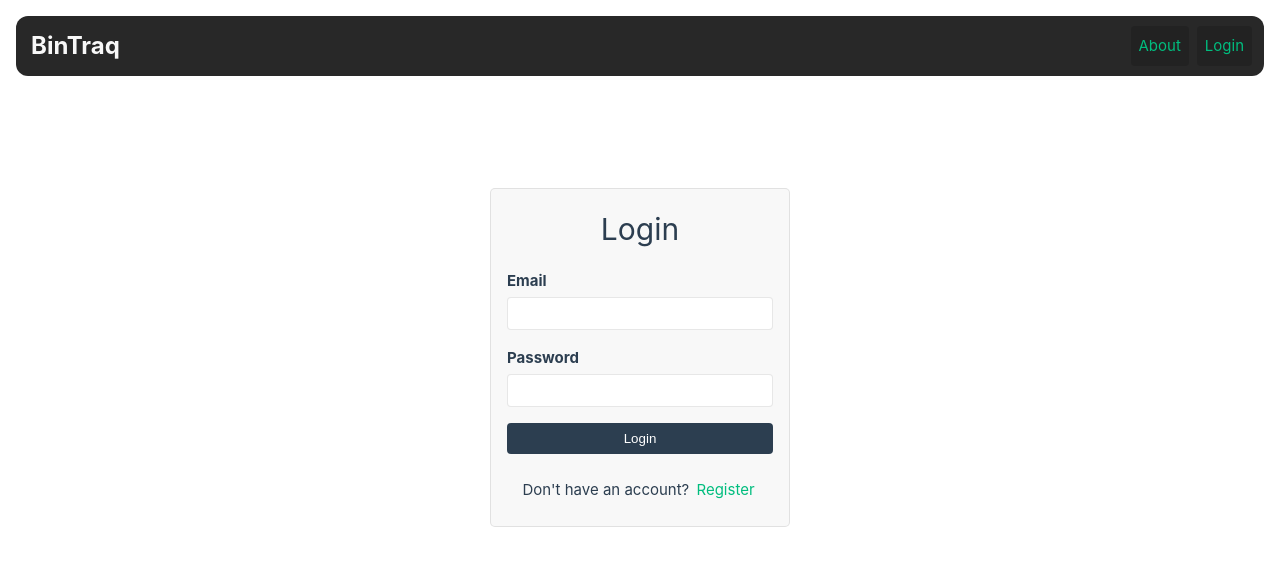
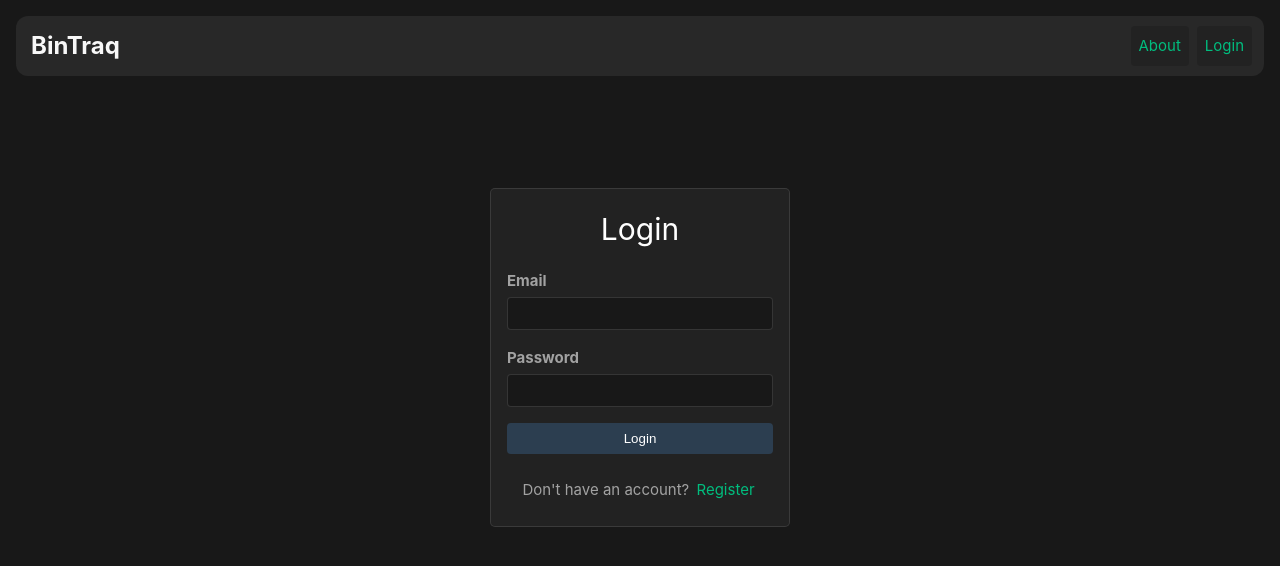
Before and after one commit to kwila-cloud/bintraq, a Vue app in the folder app/: page /login in a window 1280 px wide. Shown: the top 566 px of the page. Built offline with nearby package versions, Linux system fonts and the light colour scheme; no server answers.

Commit message:
feat: improve styling

```diff
--- a/app/src/assets/base.css
+++ b/app/src/assets/base.css
@@ -9,6 +9,7 @@
   --vt-c-black-mute: #282828;
 
   --vt-c-indigo: #2c3e50;
+  --vt-c-indigo-bright: #3c4e60;
 
   --vt-c-divider-light-1: rgba(60, 60, 60, 0.29);
   --vt-c-divider-light-2: rgba(60, 60, 60, 0.12);
@@ -23,21 +24,6 @@
 
 /* semantic color variables for this project */
 :root {
-  --color-background: var(--vt-c-white);
-  --color-background-soft: var(--vt-c-white-soft);
-  --color-background-mute: var(--vt-c-white-mute);
-
-  --color-border: var(--vt-c-divider-light-2);
-  --color-border-hover: var(--vt-c-divider-light-1);
-
-  --color-heading: var(--vt-c-text-light-1);
-  --color-text: var(--vt-c-text-light-1);
-
-  --section-gap: 160px;
-}
-
-@media (prefers-color-scheme: dark) {
-  :root {
   --color-background: var(--vt-c-black);
   --color-background-soft: var(--vt-c-black-soft);
   --color-background-mute: var(--vt-c-black-mute);
@@ -47,7 +33,11 @@
 
   --color-heading: var(--vt-c-text-dark-1);
   --color-text: var(--vt-c-text-dark-2);
-  }
+  --color-error: #ff0000;
+
+  --color-primary: var(--vt-c-indigo);
+  --color-on-primary: var(--vt-c-white);
+  --color-primary-emphasis: var(--vt-c-indigo-bright);
 }
 
 *,
--- a/app/src/views/LoginPage.vue
+++ b/app/src/views/LoginPage.vue
@@ -64,7 +64,7 @@ h1 {
 }
 
 .error-message {
-  color: red; /* This color is not in base.css, consider adding it or using an alternative */
+  color: var(--color-error);
   margin-bottom: 8px;
   text-align: center;
 }
@@ -96,8 +96,8 @@ label {
 }
 
 .btn-primary {
-  background-color: var(--vt-c-indigo); /* Using indigo as a primary color */
-  color: var(--vt-c-white);
+  background-color: var(--color-primary);
+  color: var(--color-on-primary);
   padding: 8px 12px;
   border: none;
   border-radius: 4px;
@@ -106,7 +106,7 @@ label {
 }
 
 .btn-primary:hover {
-  background-color: #0056b3; /* This color is not in base.css, consider adding it or using an alternative */
+  background-color: var(--color-primary-emphasis);
 }
 
 .register-link {
```
Lines whose indentation alone changed are shown as unchanged.
